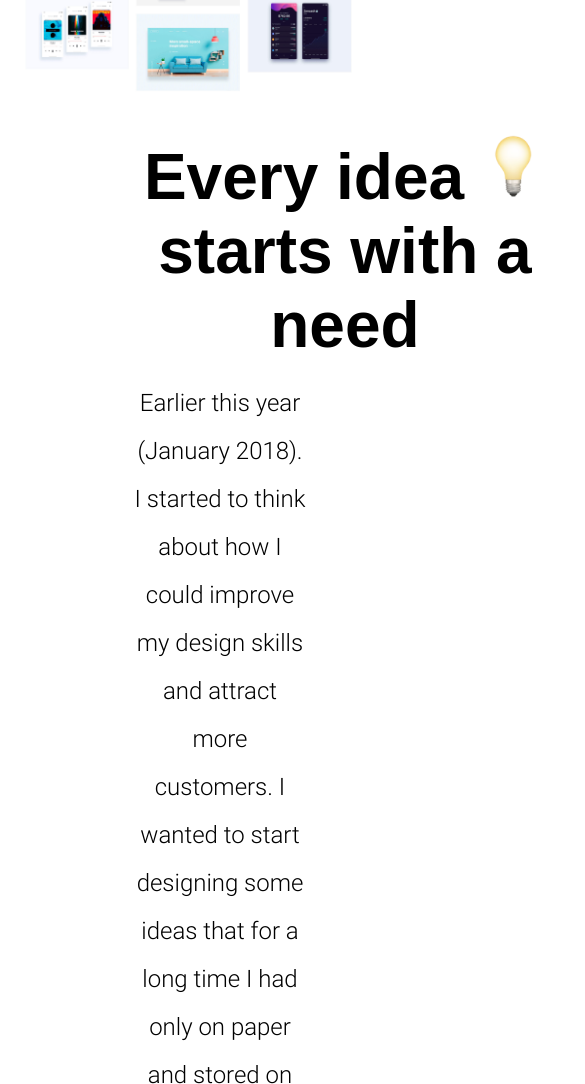
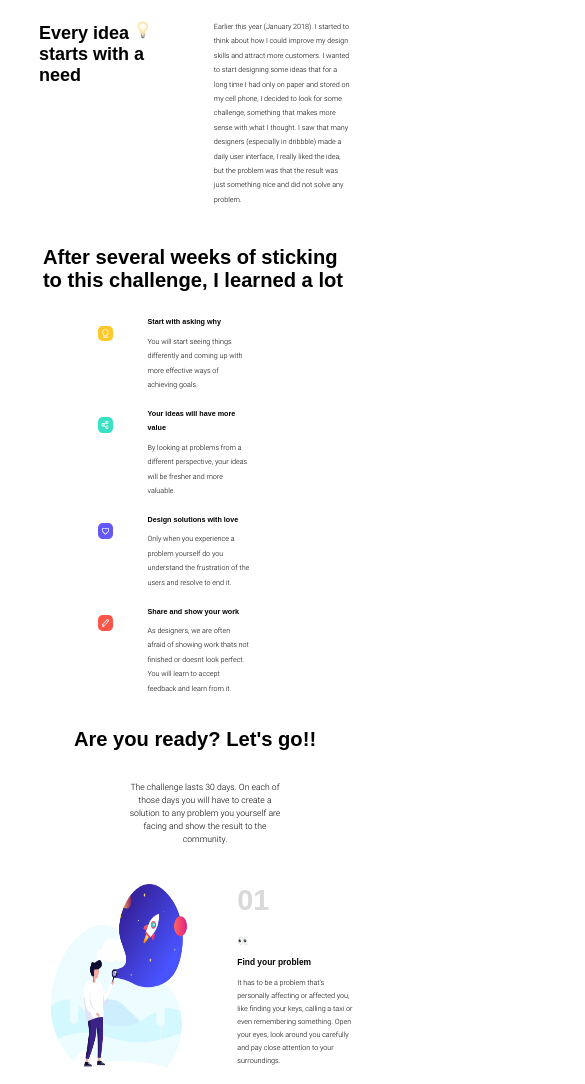
Before and after one commit to Jenseko/Project-Designer-Challenge, a plain HTML site: page index.html in a window 390 px wide. Shown: the part 542-1626 px from the top of the page, 585 px wide, since content can reach past the window. Drawn offline with Linux system fonts and the light colour scheme.

Commit message:
add media query 600px

```diff
--- a/assets/css/confirmation.css
+++ b/assets/css/confirmation.css
@@ -1,40 +1,36 @@
 /* ==============Generals===============================
-Farben: #0b0c17 / #ff3571 / #dddddd /
-
-            #3C30FF / #FFF / #000
 
 ___________________________________________________*/
 
 @font-face {
-    font-family: 'roboto light';
-    src: url('../fonts/Roboto-Light.ttf');
+  font-family: "roboto light";
+  src: url("../fonts/Roboto-Light.ttf");
 }
 
 @font-face {
-    font-family: 'roboto bolt';
-    src: url('../fonts/Roboto-Bold.ttf');
+  font-family: "roboto bolt";
+  src: url("../fonts/Roboto-Bold.ttf");
 }
 
-*{
+* {
   margin: 0;
   padding: 0;
   box-sizing: border-box;
 }
 
 html {
-    font-size: 10px;
+  font-size: 1rem;
   font-family: roboto bold, sans-serif;
 }
-p{
+p {
   font-family: roboto light, sans-serif;
 }
 
 /* ================= HEADER ========================== */
 
 header #logo {
-    width: 4vw;
-    margin-top: 20px;
-    margin-left: 20px;
+  width: 3vw;
+  margin: 20px;
   position: fixed;
   top: 0;
 }
@@ -56,15 +52,15 @@ main section h1 {
   margin: 10px 0;
 }
 
-main section p{
+main section p {
   font-family: roboto bold, sans-serif;
   font-weight: 500;
   margin-bottom: 30px;
 }
 
-main section a{
-    background-color:  #7a04f7;
-    color: #FFF;
+main section a {
+  background-color: #7a04f7;
+  color: #fff;
   text-decoration: none;
   padding: 5px 8px;
   border-radius: 5px;
@@ -73,7 +69,7 @@ main section a{
 /* ================= FOOTER ========================== */
 
 footer .heart {
-    margin-left: 15vw;
+  margin-left: 9vw;
   margin-bottom: 3vh;
   font-size: 1.3rem;
   font-family: roboto bold, sans-serif;
@@ -81,5 +77,5 @@ footer .heart {
 }
 
 footer .heart img {
-    width: 3%;
+  width: 2%;
 }
--- a/assets/css/media_query.css
+++ b/assets/css/media_query.css
@@ -1,114 +1,91 @@
-
-*{
-    margin: 0;
-    padding: 0;
-    box-sizing: border-box;
-}
-
 /*          MEDIA QUERIES for 600px              */
 /* ≈≈≈≈≈≈≈≈≈≈≈≈≈≈≈≈≈≈≈≈≈≈≈≈≈≈≈≈≈≈≈≈≈≈≈≈≈≈≈≈≈≈≈≈≈ */
 
-@media only screen and (max-width: 600px){
+@media only screen and (max-width: 600px) {
+  html {
+    font-size: 45%;
+  }
+
+  header .logo_text {
+    display: flex;
+    flex-direction: column;
+    margin-top: 21px;
+    padding-left: 45px;
+  }
 
   header #headline {
-        margin-top: 6vh;
+    margin-top: 5vh;
   }
 
-    header #headline h1{
-        font-size: 3rem;
+  header #headline h1 {
+    width: 50%;
   }
 
-    header #headline a{
+  header #headline a {
     margin-top: 2vh;
   }
 
-    main .pics_articles img{
-        padding-top: 4vh;
-        padding-bottom: 4vh;
+  main .pics_articles img {
+    padding-block: 8vh 5vh;
   }
 
   main .every_idea {
-        display: block;
-        width: 80%;
-        text-align: center;
-        margin: 0 auto;
+    margin-bottom: 4vh;
   }
 
-    main .every_idea .idea {
-        width: 100%;
+  main .every_idea p {
+    width: 100ch;
   }
 
-    main .every_idea .idea h2 {
-        font-size: 4rem;
-
+  main h5 {
+    font-size: 2.8rem;
+    padding-inline: 11vw 10vw;
+    width: 100%;
+    margin-bottom: 4vh;
   }
 
-    main .every_idea p{
-        width: 95%;
-        margin: 2vh auto;
-        font-size: 1.5rem;
+  /* -------------- */
+
+  main .section_icon_text {
+    display: flex;
+    flex-wrap: nowrap;
+    flex-direction: column;
+    justify-content: space-between;
+    gap: 10px;
+    align-items: center;
   }
 
-    main h1 {
-        font-size: 3.5rem;
-        padding-left: 13vw;
-        width: 87%;
-        margin-bottom: 3vh;
+  .section_icon_text div {
+    width: 50%;
   }
 
-    main section {
-        display: block;
-        Padding: 10px 60px;
-        margin-bottom: 3vh;
+  .section_icon_text div img {
+    width: 4vw;
   }
 
-    main section .gelb , .tuerkis , .blau , .rot{
-        display: block;
-        width: 80%;
-        margin-bottom: 2vh;
-        font-size: 1.8rem;
+  .section_icon_text div article h4 {
+    margin-top: -28px;
+  }
+  .ready h4 {
+    margin-top: 2vh;
+    text-align: center;
+    font-size: 2.8rem;
   }
 
-    main section .gelb,.tuerkis,.blau,.rot p{
-        font-size: 1.4rem;
+  .ready p {
+    text-align: center;
+    padding-top: 30px;
+    font-size: 1.2rem;
+    width: 60%;
+    margin-bottom: 3vh;
+    padding-right: 30px;
   }
 
-    .ready h4{
-        margin-top: 2vh;
-        text-align: center;
-        font-size: 3.5rem;
-    }
-
-    .ready p{
-        text-align: center;
-        padding-top: 30px;
-        margin: 0 auto;
-        font-size: 1.6rem;
-        width: 80%;
-        margin-bottom: 3vh;
-    }
-
-    .step_01{
-        display: block;
-        gap: 4rem;
+  .single-step {
     margin: 4vh auto;
   }
 
-    .step_01_text h1{
-        font-size: 7rem;
-        margin-bottom: 1vh;
-    }
-
-    .step_02_text h1{
-        font-size: 7rem;
-        margin-bottom: 1vh;
-    }
-    .step_03_text h1{
-        font-size: 7rem;
-        margin-bottom: 1vh;
-    }
-    .step_04_text h1{
-        font-size: 7rem;
-        margin-bottom: 1vh;
+  .step-text h5 {
+    margin-bottom: 2vh;
   }
 }
--- a/assets/css/style.css
+++ b/assets/css/style.css
@@ -283,10 +283,7 @@ p {
 
 #footer_main form input[type="submit"]
 
-
 /* ============================================ */
-
-/* ≈≈≈≈≈≈≈≈≈≈≈≈≈≈≈≈≈≈≈≈≈≈≈≈≈≈≈≈≈≈≈≈≈≈≈≈≈≈≈≈≈≈≈≈≈ */
 
 .heart {
   margin-left: 9vw;
```
Lines whose indentation alone changed are shown as unchanged.
